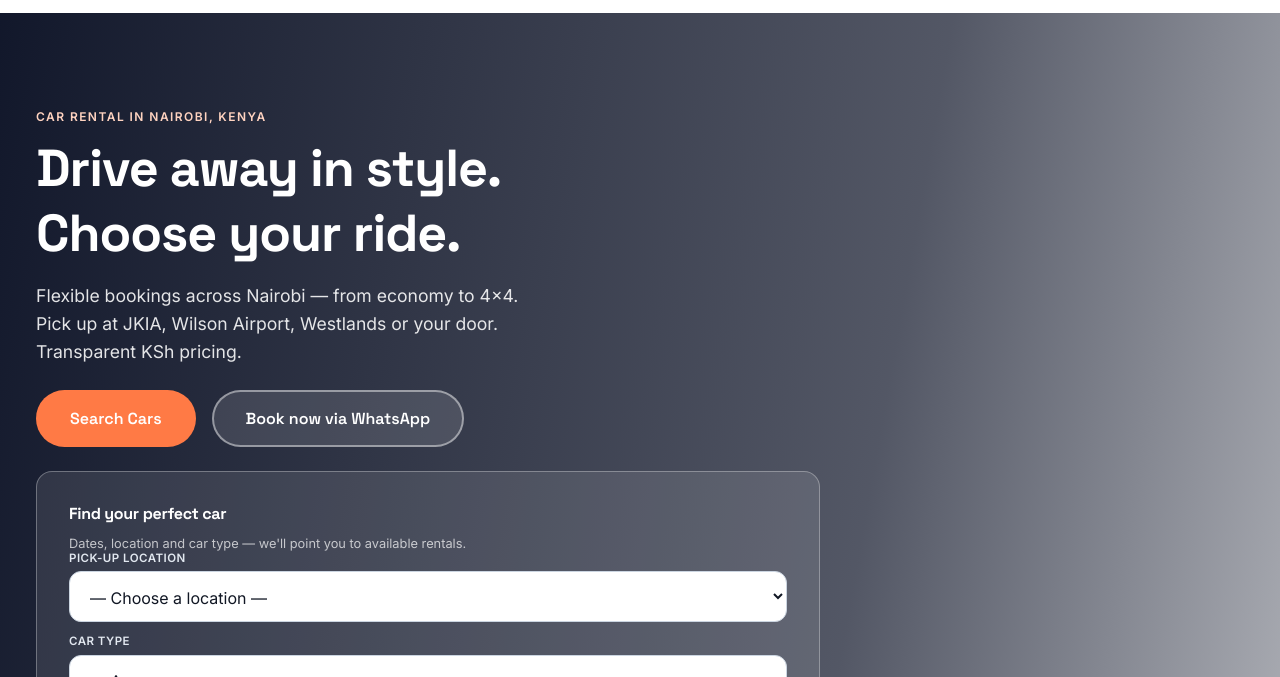
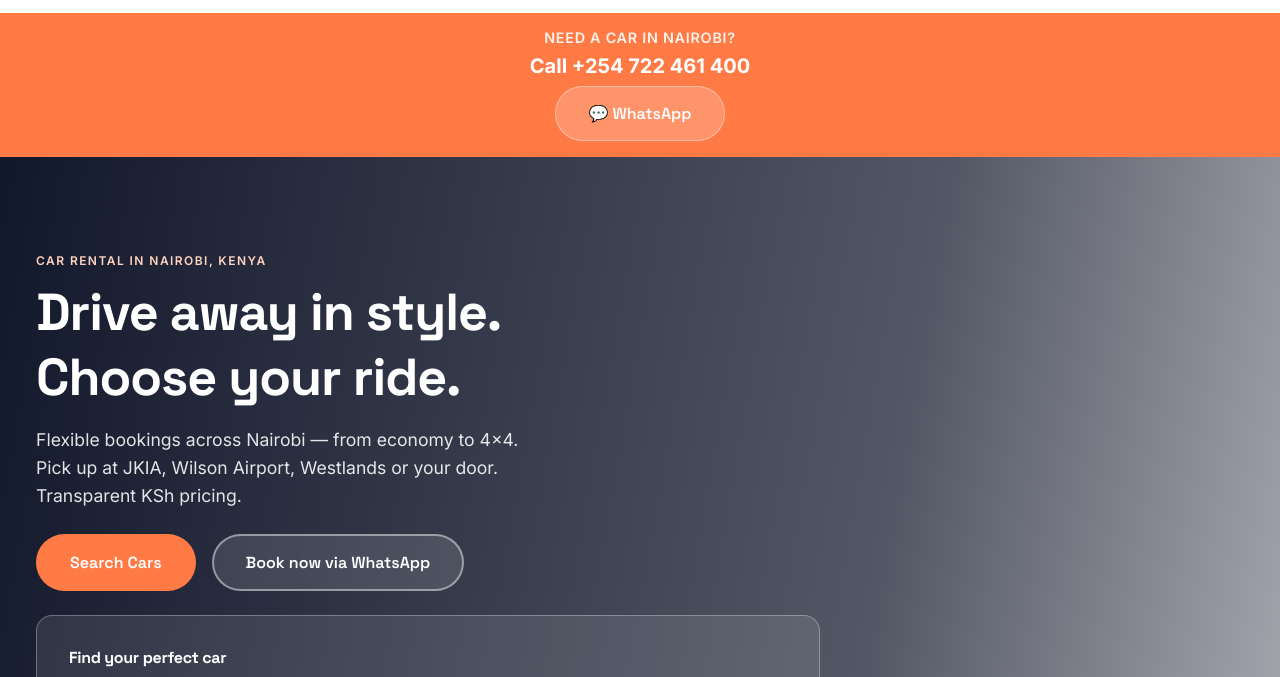
Before and after one commit to IrunguPeter/rental-car-site, a website: page index.html in a window 1280 px wide. Shown: the part 43-720 px from the top of the page. Drawn offline with Linux system fonts and the light colour scheme.

Commit message:
feat: move call CTA to top of page

```diff
--- a/index.html
+++ b/index.html
@@ -51,6 +51,17 @@
       </nav>
     </div>
   </header>
+
+  <!-- Top Call CTA -->
+  <section class="top-cta">
+    <div class="container">
+      <div class="top-cta-content">
+        <p class="top-cta-label">Need a car in Nairobi?</p>
+        <a href="tel:+254722461400" class="top-cta-phone">Call +254 722 461 400</a>
+        <a href="https://wa.me/254722461400?text=Hi%2C%20I%27d%20like%20to%20book%20a%20car%20in%20Nairobi.%20Please%20share%20availability%20and%20booking%20steps." class="btn btn-primary top-cta-whatsapp">💬 WhatsApp</a>
+      </div>
+    </div>
+  </section>
 
   <!-- Hero -->
   <section class="hero" id="top">
@@ -469,12 +480,6 @@
             <li><a href="#services">Pick-up at Anywhere</a></li>
           </ul>
         </div>
-        <div class="footer-col contact-col">
-          <h4>Need a car?</h4>
-          <p class="footer-cta">Call us now</p>
-          <a href="tel:+254722461400" class="footer-phone">+254 722 461 400</a>
-          <a href="https://wa.me/254722461400?text=Hi%2C%20I%27d%20like%20to%20book%20a%20car%20in%20Nairobi.%20Please%20share%20availability%20and%20booking%20steps." class="btn btn-ghost footer-whatsapp">💬 WhatsApp</a>
-        </div>
       </div>
       <div class="footer-bottom">
         <span>© 2026 Aurora Car Rental Nairobi — All rights reserved.</span>
--- a/styles/style.css
+++ b/styles/style.css
@@ -312,6 +312,46 @@ section { scroll-margin-top: 72px; }
 .footer-bottom a { color: var(--text-soft); }
 .footer-bottom a:hover { color: var(--text); }
 
+/* Top Call CTA */
+.top-cta {
+  background: var(--accent);
+  color: #fff;
+  padding: 1rem 0;
+  text-align: center;
+}
+.top-cta-content {
+  display: flex;
+  flex-direction: column;
+  align-items: center;
+  gap: 0.5rem;
+}
+.top-cta-label {
+  color: rgba(255,255,255,0.9);
+  font-size: 0.9rem;
+  font-weight: 600;
+  margin: 0;
+  text-transform: uppercase;
+  letter-spacing: 0.05em;
+}
+.top-cta-phone {
+  color: #fff;
+  font-size: 1.25rem;
+  font-weight: 700;
+  text-decoration: none;
+}
+.top-cta-phone:hover { text-decoration: underline; }
+.top-cta-whatsapp {
+  background: rgba(255,255,255,0.2);
+  color: #fff;
+  border: 1px solid rgba(255,255,255,0.4);
+  padding: 0.6rem 1rem;
+  border-radius: 999px;
+  font-size: 0.85rem;
+  font-weight: 600;
+  text-decoration: none;
+}
+.top-cta-whatsapp:hover { background: rgba(255,255,255,0.3); }
+
 /* Toast */
 .toast {
   position: fixed; left: 50%; bottom: 1.25rem; transform: translateX(-50%); z-index: 200;
```
